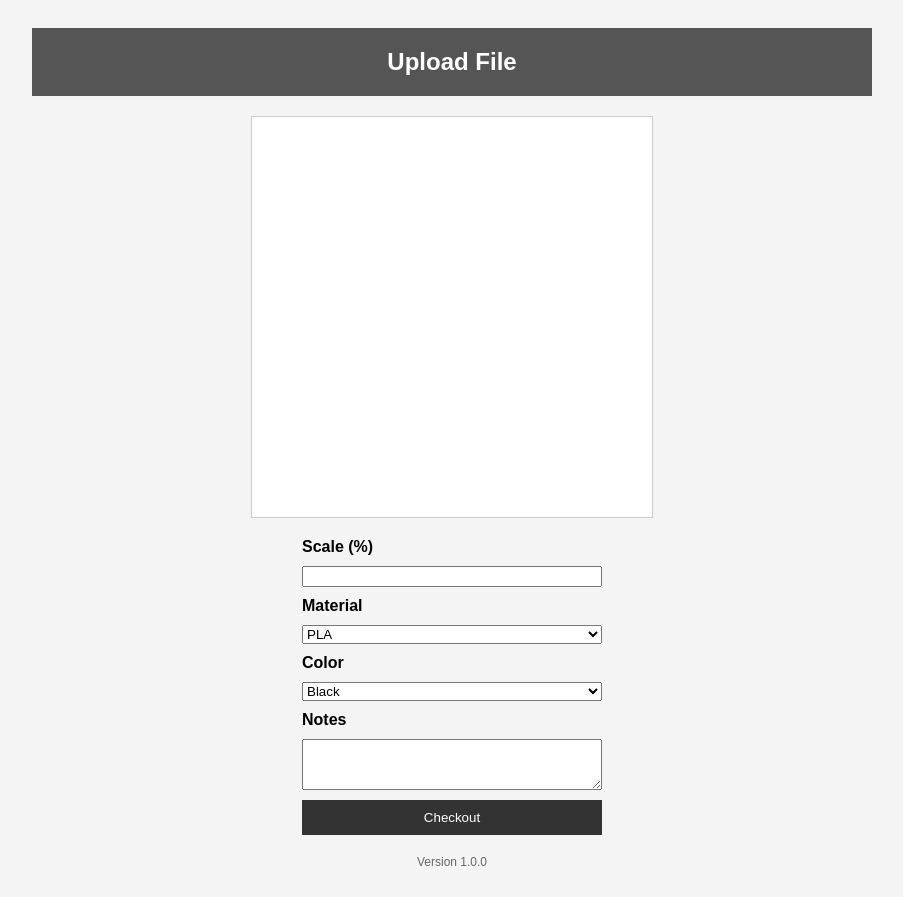
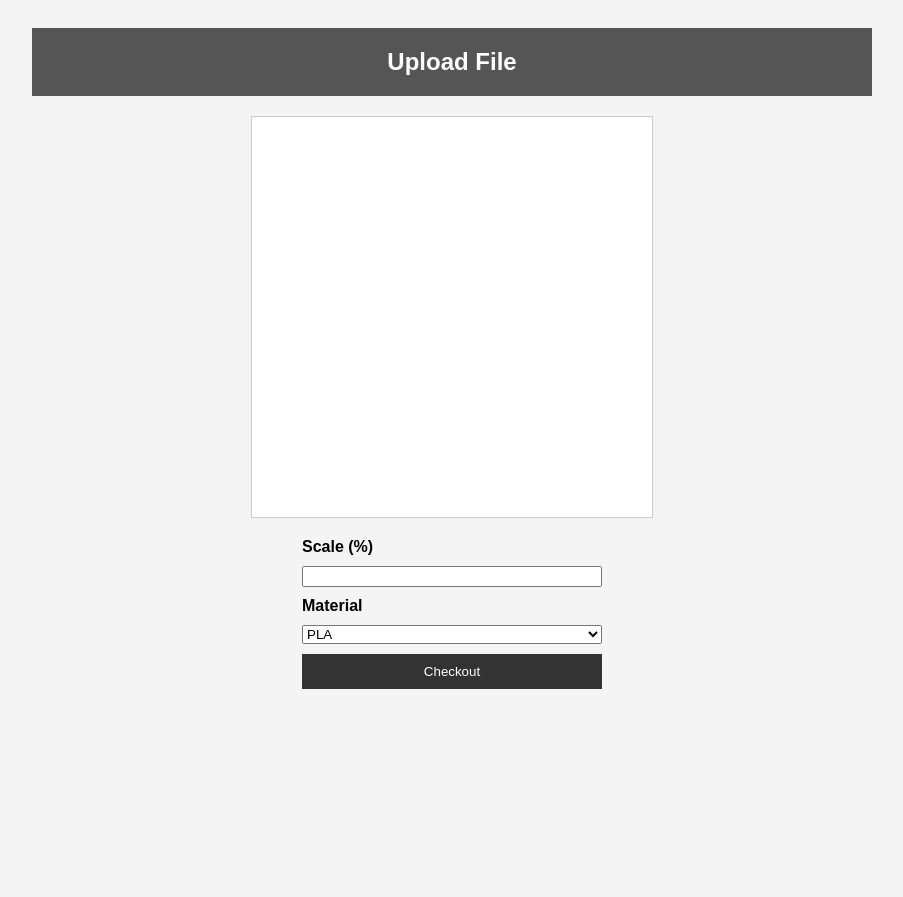
Before and after one commit to LooseGooseMoose/GitHub, a plain HTML site: page Dimensia3D.html in a window 1280 px wide. Shown: the whole page, without its empty margins (188-1091 px from the left). After the commit the page ends 800 px from the top, so only its background shows below. Drawn offline with nearby package versions, Linux system fonts and the light colour scheme.

Commit message:
Update Dimensia3D.html

```diff
--- a/Dimensia3D.html
+++ b/Dimensia3D.html
@@ -2,7 +2,7 @@
 <html lang="en">
 <head>
   <meta charset="UTF-8" />
-  <meta name="viewport" content="width=device-width, initial-scale=1.0"/>
+  <meta name="viewport" content="width=device-width, initial-scale=1.0" />
   <title>3D Print Order</title>
   <style>
     body {
@@ -50,11 +50,6 @@
       border: none;
       cursor: pointer;
     }
-    footer {
-      margin-top: 20px;
-      font-size: 12px;
-      color: #666;
-    }
   </style>
 </head>
 <body>
@@ -75,26 +70,10 @@
       <option value="PETG">PETG</option>
     </select>
 
-    <label for="color">Color</label>
-    <select name="color" id="color">
-      <option value="Black">Black</option>
-      <option value="White">White</option>
-      <option value="Red">Red</option>
-      <option value="Blue">Blue</option>
-      <option value="Green">Green</option>
-    </select>
-
-    <label for="notes">Notes</label>
-    <textarea name="notes" id="notes" rows="3"></textarea>
-
     <input type="hidden" name="filename" id="filename" />
 
     <input type="submit" value="Checkout" />
   </form>
-
-  <footer>
-    Version 1.0.0
-  </footer>
 
   <script src="https://cdnjs.cloudflare.com/ajax/libs/three.js/r148/three.min.js"></script>
   <script src="https://cdn.jsdelivr.net/npm/three@0.148.0/examples/js/loaders/STLLoader.js"></script>
@@ -103,7 +82,7 @@
     const viewer = document.getElementById('viewer');
     const filenameField = document.getElementById('filename');
 
-    let scene, camera, renderer, mesh;
+    let scene, camera, renderer, controls;
 
     const initViewer = () => {
       scene = new THREE.Scene();
@@ -125,9 +104,6 @@
 
     const animate = () => {
       requestAnimationFrame(animate);
-      if (mesh) {
-        mesh.rotation.y += 0.01;
-      }
       renderer.render(scene, camera);
     };
 
@@ -144,7 +120,7 @@
         const loader = new THREE.STLLoader();
         const geometry = loader.parse(e.target.result);
         const material = new THREE.MeshPhongMaterial({ color: 0x0077ff });
-        mesh = new THREE.Mesh(geometry, material);
+        const mesh = new THREE.Mesh(geometry, material);
 
         geometry.computeBoundingBox();
         const center = new THREE.Vector3();
```
